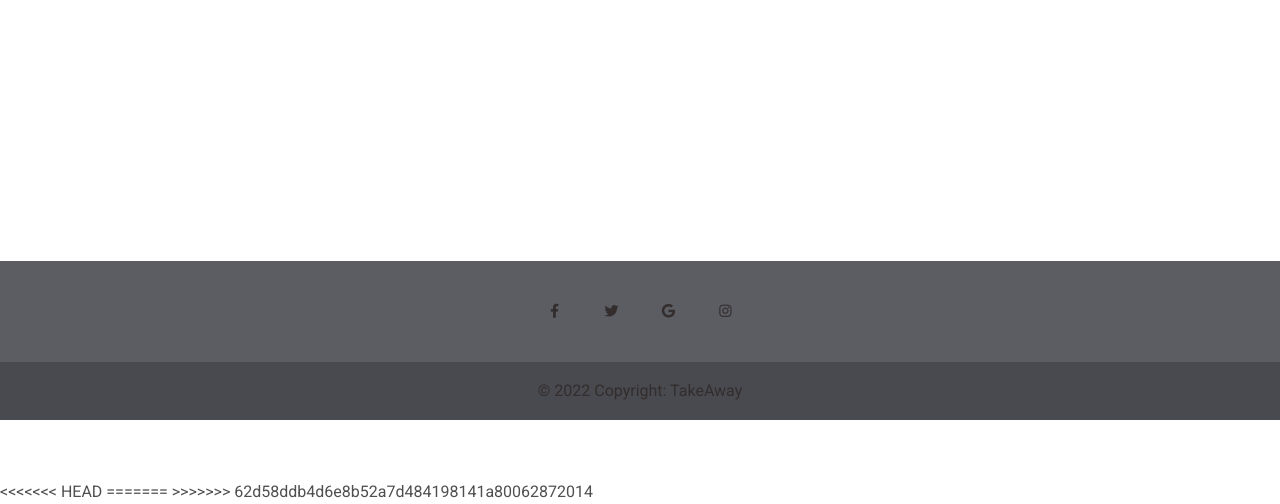
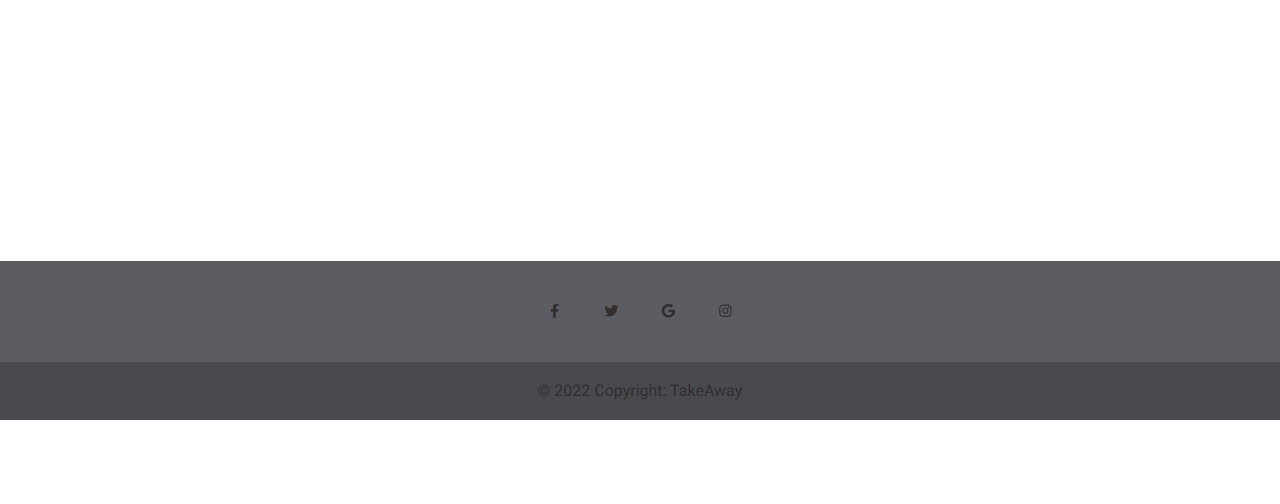
Before and after one commit to elivinus/DBS, a Django app: page /login/ in a window 1280 px wide. Shown: the part 380-884 px from the top of the page. After the commit the page ends 800 px from the top, so only its background shows below. Run offline with Django 4.2, Linux system fonts and the light colour scheme.

Commit message:
acepted changes to base.html

```diff
--- a/apc/storefront/shoppingcart/templates/layouts/base.html
+++ b/apc/storefront/shoppingcart/templates/layouts/base.html
@@ -23,14 +23,9 @@
         </div>
 
         <!-- MDB https://mdbootstrap.com/ -->
-<<<<<<< HEAD
-        <script type="text/javascript" src="https://cdnjs.cloudflare.com/ajax/libs/mdb-ui-kit/6.0.0/mdb.min.js"></script>
-    </body>
-=======
 <script
 type="text/javascript"
 src="https://cdnjs.cloudflare.com/ajax/libs/mdb-ui-kit/6.0.0/mdb.min.js"
 ></script>
     </body>
 </html>
->>>>>>> 62d58ddb4d6e8b52a7d484198141a80062872014
```
